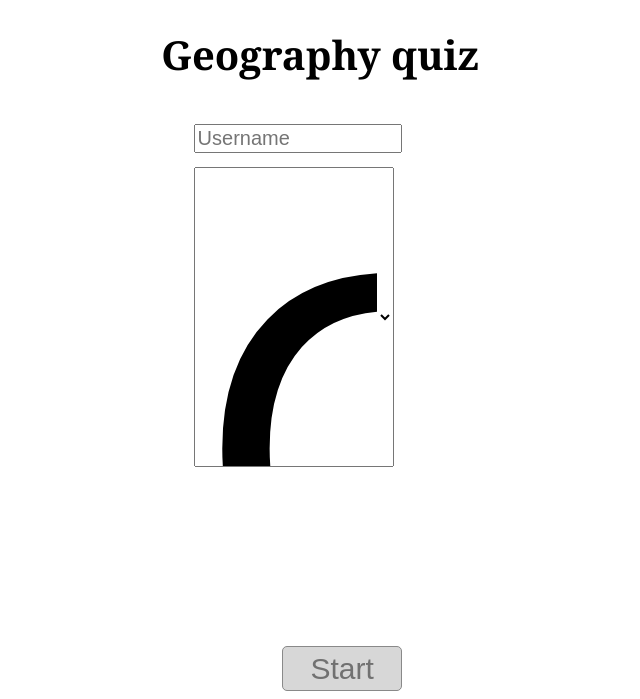
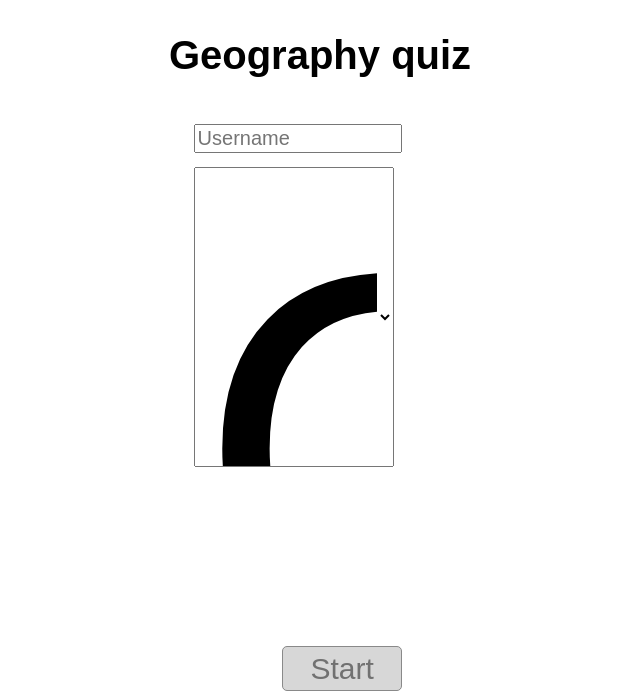
Before and after one commit to mfreibergs/Geo-quizz, a PHP site: page / in a window 1280 px wide. Shown: the top 699 px of the page, without its empty margins (320-960 px from the left). Run offline with PHP 8.4, Linux system fonts and the light colour scheme; data comes from the database, SQL or seed files in the repository.

Commit message:
Update style.css

```diff
--- a/quiz/css/style.css
+++ b/quiz/css/style.css
@@ -1,7 +1,7 @@
 @charset "UTF-8";
 /* CSS Dokuments */
 body{
-	font-family: Cambria, "Hoefler Text", "Liberation Serif", Times, "Times New Roman", "serif";
+	font-family: Sans-serif, "Hoefler Text", "Liberation Serif", Times, "Times New Roman", "serif";
 	font-size: 20px;
 	line-height: 15mm;
 }
```
